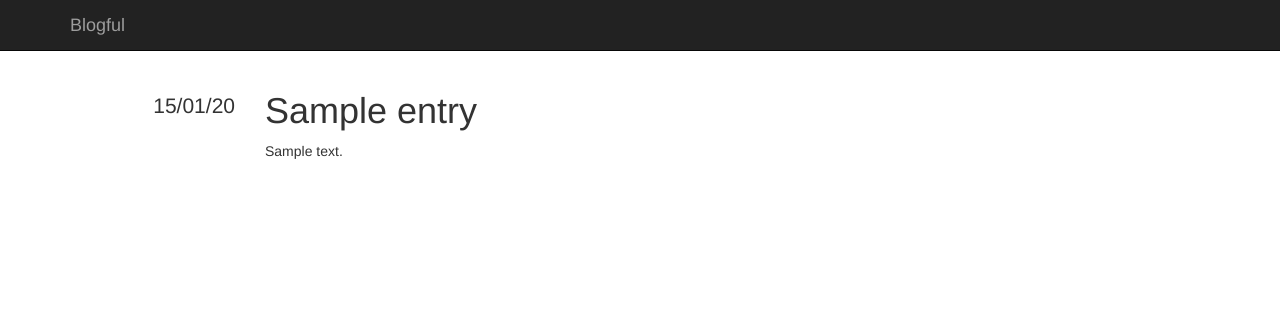
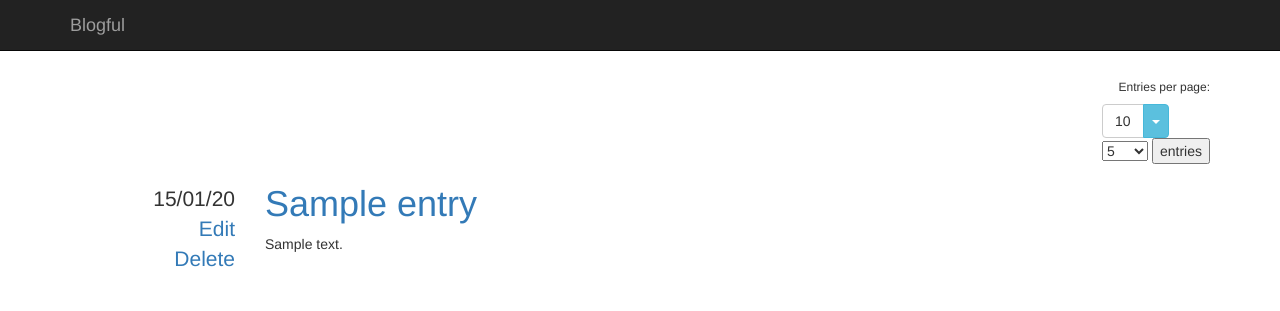
Before and after one commit to LukeBarry/Blog, a Flask app: page / in a window 1280 px wide. Shown: the top 311 px of the page. Run offline with Flask 2, Linux system fonts and the light colour scheme; tables that the repository leaves empty hold one stand-in row (values such as "Sample post"); some libraries are stand-ins or nearby versions.

Commit message:
master file

```diff
--- a/blog/templates/entries.html
+++ b/blog/templates/entries.html
@@ -6,6 +6,36 @@ I loop through the entries, rendering each one using the render_entry macro
 {% extends "base.html" %}
 {% block content %}
 
+<!-- add jquery to get dorpdown to run -->
+<div align="right">
+    <h6>Entries per page:</h6>
+    <div class="btn-group">
+  <button type="button" class="btn btn-default">{{ limit }}</button>
+  <button type="button" class="btn btn-info dropdown-toggle" data-toggle="dropdown" aria-haspopup="true" aria-expanded="false">
+    <span class="caret"></span>
+    <span class="sr-only">Toggle Dropdown</span>
+  </button>
+<form role="form" method="POST">
+<select>
+<option value="5">5</option>
+<option value="10">10</option>
+<option value="50">50</option>
+<option value="100">100</option>
+</select>
+<button>entries</button>
+</form>
+
+<!--
+  <ul class="dropdown-menu dropdown-menu-right">
+    <li><a href="/?limit=5">5</a></li>
+    <li><a href="/?limit=10">10</a></li>
+    <li><a href="/?limit=25">25</a></li>
+    <li><a href="/?limit=50">50</a></li>
+  </ul>
+  -->
+</div>
+</div>
+
 {% for entry in entries %}
 {{ macros.render_entry(entry) }}
 {% endfor %}
@@ -13,6 +43,10 @@ I loop through the entries, rendering each one using the render_entry macro
 <!-- If the has_next variable is true you'll add a link to the next page using Flask's url_for function to generate the URL for the route.
 Similarly if the has_prev variable is true you'll render a link to the previous page.
 -->
+
+
+
+
 <ul class="pager">
     {% if has_next %}
     <li class="previous" >
--- a/blog/templates/macros.html
+++ b/blog/templates/macros.html
@@ -11,11 +11,17 @@ the datetime in dd/mm/yy format. Jinja doesn't include these filters by default,
             <li>
                 {{ entry.datetime | dateformat("%d/%m/%y") }}
             </li>
+            <li>
+                <a href="{{ url_for('edit_entry_get', id=entry.id) }}">Edit</a>
+            </li>
+            <li>
+                <a href="{{ url_for('delete_entry_get', id=entry.id) }}">Delete</a>
+            </li>
         </ul>
     </div>
     <div class="col-md-10">
         <h1>
-            {{ entry.title }}
+            <a href="{{ url_for('single_entry', id=entry.id) }}">{{ entry.title }}</a>
         </h1>
         {{ entry.content | markdown }}
     </div>
--- a/blog/views.py
+++ b/blog/views.py
@@ -13,20 +13,43 @@ from .database import session, Entry
 # You can use all of this data to calculate a number of pieces of information about the pagination: start end total pages hasnext hasprev
 # Then change the query so that rather than finding all entries it slices the query so you only find the entries between the start and end indices
 # Finally you pass all of this information into the template
-PAGINATE_BY = 10
 
 @app.route("/")
-@app.route("/page/<int:page>")
+@app.route("/page/<int:page>", methods = ["POST", "GET"])
 def entries(page=1):
+    print(request.args)
+    if request.method=="POST":
+        print(request.form)
+
+    # Get the limit from the URL and convert it to an integer
+    limit = request.args.get('limit', 10)
+
+    # Make sure the limit is a positive integer
+    try:
+        limit = int(limit)
+        limit = abs(limit)
+    except ValueError:
+        limit = 10
+
+    # Make sure the limit is greater than zero
+    try:
+        1/int(limit)
+    except ZeroDivisionError:
+        limit = 10
+
+    if limit > 100:
+        limit = 100
+
+    paginate_by = limit
+
     # Zero-indexed page
     page_index = page - 1
 
     count = session.query(Entry).count()
 
-    start = page_index * PAGINATE_BY
-    end = start + PAGINATE_BY
-
-    total_pages = (count - 1) // PAGINATE_BY + 1
+    start = page_index * paginate_by
+    end = start + paginate_by
+    total_pages = (count - 1) // paginate_by + 1
     has_next = page_index < total_pages - 1
     has_prev = page_index > 0
 
@@ -39,8 +62,11 @@ def entries(page=1):
         has_next=has_next,
         has_prev=has_prev,
         page=page,
-        total_pages=total_pages
+        total_pages=total_pages,
+        limit=limit,
+        count=count
     )
+
 
 # Notice how you use the methods=["GET"] parameter in the route decorator. This specifies that the route will only be used for GET requests
 # to the page; you will have to add a new view for the POST request which takes place when you submit the form.
@@ -69,8 +95,66 @@ def add_entry_post():
     session.commit()
     return redirect(url_for("entries"))
 
-
 @app.route("/entry/<id>")
 def single_entry(id):
-    single = session.query(Entry).get(id) # query will always take a class of the table your searching through
-    return render_template("single.html")
+    entry = session.query(Entry).get(id) # query will always take a class of the table your searching through
+    return render_template("single.html", entry=entry)
+
+@app.route("/entry/<id>/edit", methods = ["GET"])
+def edit_entry_get(id):
+    entry = session.query(Entry).get(id)
+    return render_template("edit_entry.html", entry=entry)
+
+@app.route("/entry/<id>/edit", methods = ["POST"])
+def edit_entry_post(id):
+    entry = session.query(Entry).get(id)
+    entry.title=request.form["title"]
+    entry.content=request.form["content"]
+    session.commit()
+    return redirect(url_for("entries"))
+
+@app.route("/entry/<id>/delete", methods = ["GET"])
+def delete_entry_get(id):
+    entry = session.query(Entry).get(id)
+    return render_template("delete_entry.html", entry=entry)
+
+@app.route("/entry/<id>/delete", methods = ["POST"])
+def delete_entry_post(id):
+    entry = session.query(Entry).get(id)
+    session.delete(entry)
+    session.commit()
+    return redirect(url_for("entries"))
+
+
+'''
+PAGINATE_BY = 10
+
+@app.route("/")
+@app.route("/page/<int:page>")
+def entries(page=1):
+    # Zero-indexed page
+
+
+    page_index = page - 1
+
+    count = session.query(Entry).count()
+
+    start = page_index * PAGINATE_BY
+    end = start + PAGINATE_BY
+
+    total_pages = (count - 1) // PAGINATE_BY + 1
+    has_next = page_index < total_pages - 1
+    has_prev = page_index > 0
+
+    entries = session.query(Entry)
+    entries = entries.order_by(Entry.datetime.desc())
+    entries = entries[start:end]
+
+    return render_template("entries.html",
+        entries=entries,
+        has_next=has_next,
+        has_prev=has_prev,
+        page=page,
+        total_pages=total_pages
+    )
+'''
```
Also changed, not shown: blog/templates/delete_entry.html (added, +20 -0 lines), blog/templates/edit_entry.html (added, +19 -0 lines), blog/templates/single.html (+12 -1 lines).
